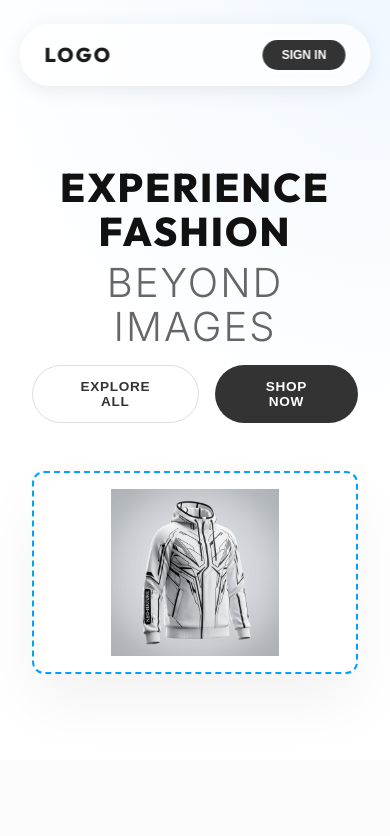
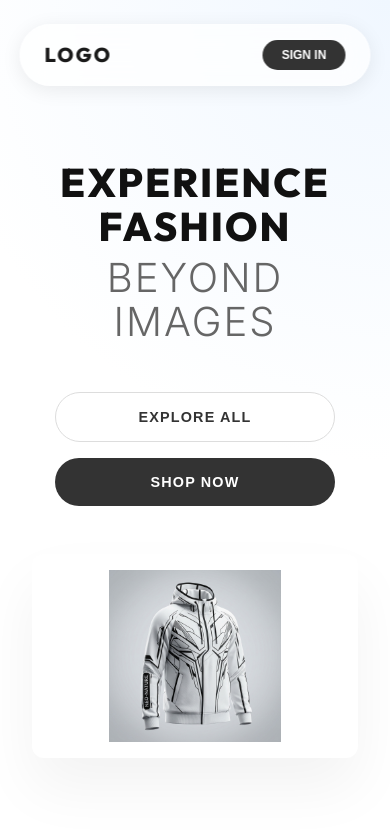
Before and after one commit to Uvindu7/3.2-Project-Front-End, a React (Create React App) app: page / in a window 390 px wide. Shown: the top 836 px of the page. Built offline with nearby package versions, Linux system fonts and the light colour scheme.

Commit message:
Refactor Hero section: remove blue border and balance button styling

```diff
--- a/src/components/home/Hero.css
+++ b/src/components/home/Hero.css
@@ -33,17 +33,22 @@
 
 .hero-actions {
   display: flex;
-  gap: 1rem;
-  margin-top: 1rem;
+  gap: 1.5rem;
+  margin-top: 3rem;
+  justify-content: center;
 }
 
 .btn {
-  padding: 0.8rem 2rem;
-  border-radius: 30px;
-  font-weight: 600;
-  font-size: 0.85rem;
-  letter-spacing: 0.05em;
+  padding: 1rem 2.5rem;
+  border-radius: 40px;
+  font-weight: 700;
+  font-size: 0.9rem;
+  letter-spacing: 0.08em;
   transition: var(--transition);
+  min-width: 180px;
+  display: flex;
+  align-items: center;
+  justify-content: center;
 }
 
 .btn.outline {
@@ -77,7 +82,6 @@
 
 .hoodie-card {
   background: white;
-  border: 2px dashed #00a2ff;
   border-radius: 12px;
   padding: 1rem;
   width: 100%;
@@ -132,6 +136,16 @@
   .hero-title {
     font-size: 2.5rem;
   }
+  .hero-actions {
+    flex-direction: column;
+    gap: 1rem;
+    width: 100%;
+    align-items: center;
+  }
+  .btn {
+    width: 100%;
+    max-width: 280px;
+  }
   .hoodie-viewer {
     gap: 0.5rem;
   }
```
